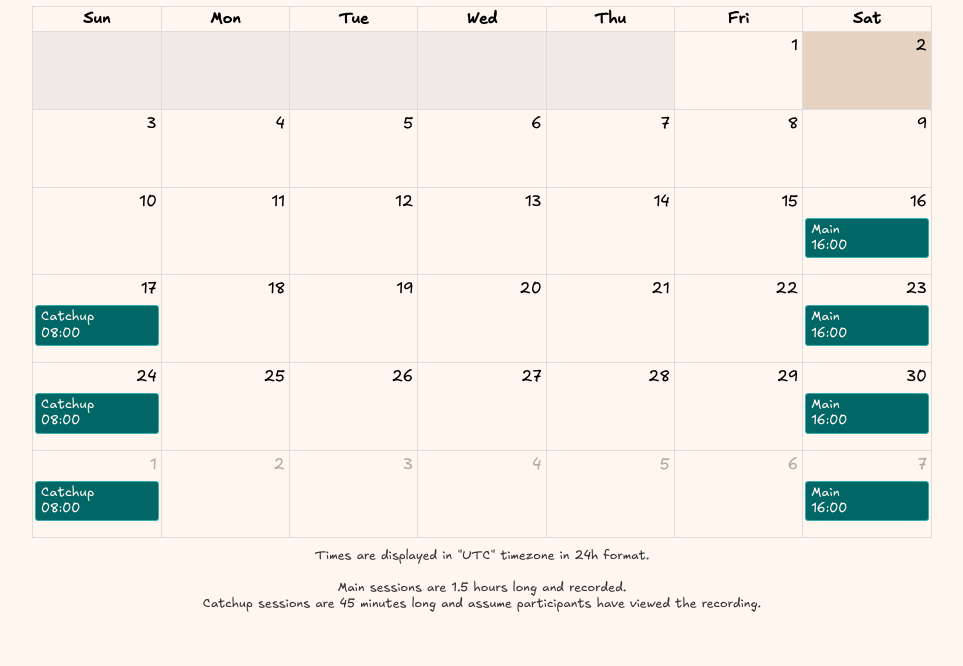
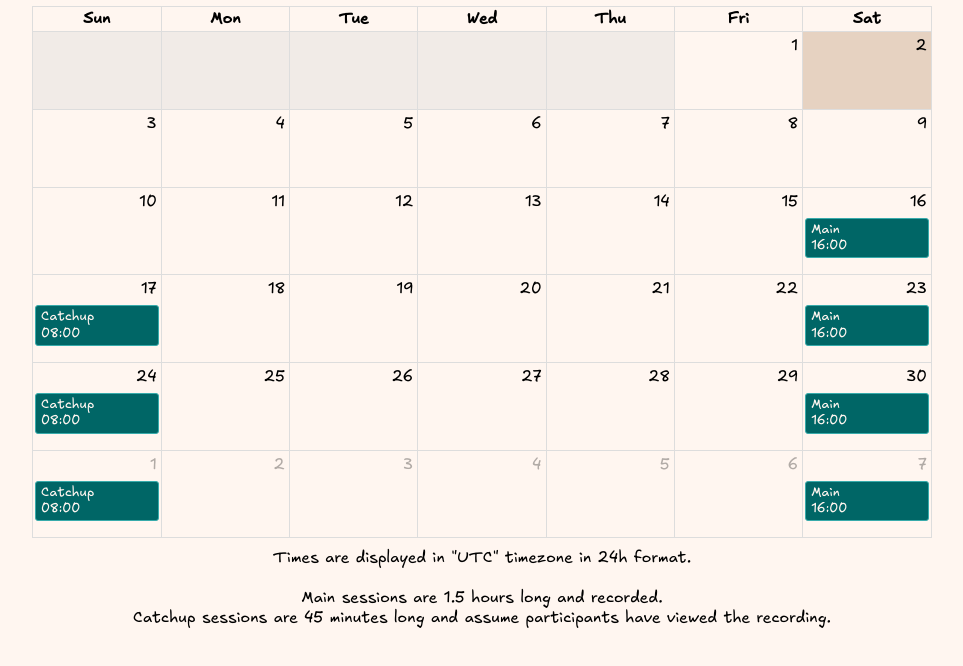
Before and after one commit to zsviczian/calendars, a plain HTML site: page cohort-11.html in a window 1280 px wide. Shown: the part 68-734 px from the top of the page, without its empty margins (158-1121 px from the left). Drawn offline with Linux system fonts and the light colour scheme.

Commit message:
info-message

```diff
--- a/style.css
+++ b/style.css
@@ -71,8 +71,7 @@ body {
 #info-message {
   text-align: center; /* Center the message */
   margin-top: 10px; /* Space above the message */
-  font-size: 0.8em; /* Slightly larger font */
-  color: #333; /* Color of the text */
+  font-size: 1em; /* Slightly larger font */
 }
 
 /* Target the FullCalendar header toolbar */
```
